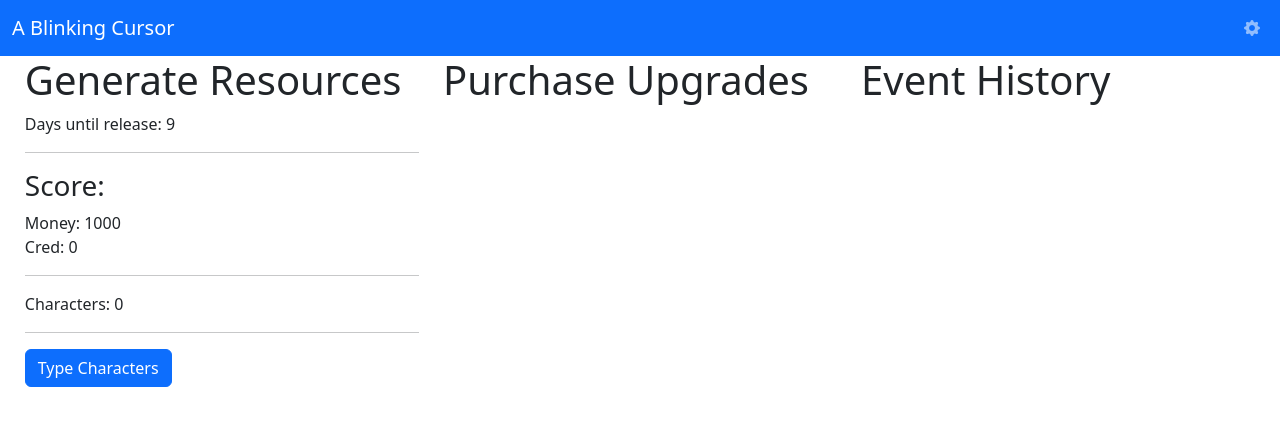
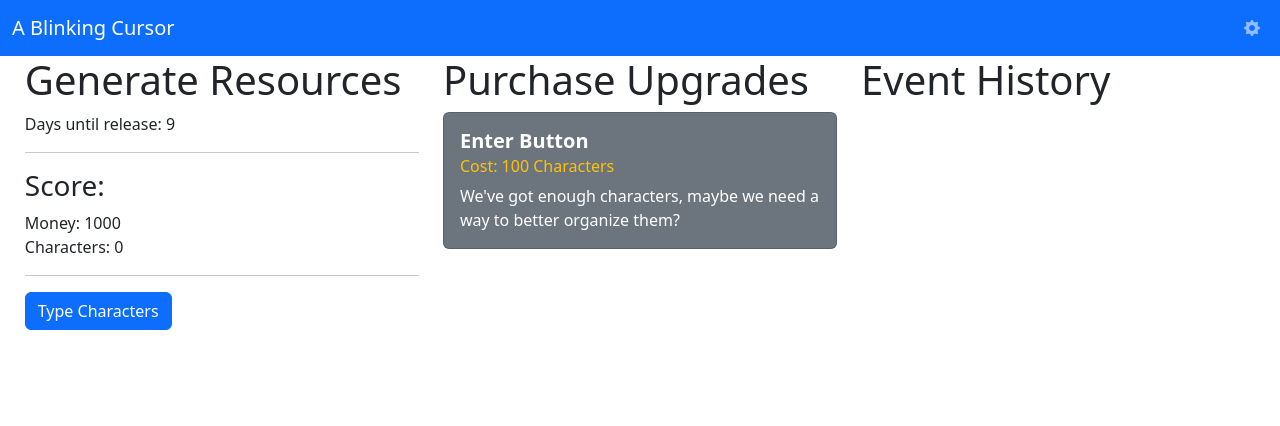
Before and after one commit to delbertina/ABlinkingCursor, a Vue app: page / in a window 1280 px wide. Shown: the top 426 px of the page. Built offline with nearby package versions, Linux system fonts and the light colour scheme.

Commit message:
Finish data-driven store and display system with some initial data

```diff
--- /dev/null
+++ b/src/data/score_action.ts
@@ -0,0 +1,46 @@
+import type { ScoreAction } from '@/types/score_action'
+
+export const ScoreActions: Array<ScoreAction> = [
+  {
+    id: 1,
+    name: 'Type Characters',
+    scoreId: 3,
+    cooldown: 5000,
+    action: (input: number) => input + 5
+  },
+  {
+    id: 2,
+    name: 'Add Lines',
+    scoreId: 4,
+    cooldown: 10000,
+    action: (input: number) => input + 5
+  },
+  {
+    id: 3,
+    name: 'Return Functions',
+    scoreId: 5,
+    cooldown: 15000,
+    action: (input: number) => input + 5
+  },
+  {
+    id: 4,
+    name: 'Export Classes',
+    scoreId: 6,
+    cooldown: 20000,
+    action: (input: number) => input + 5
+  },
+  {
+    id: 5,
+    name: 'Build Packages',
+    scoreId: 7,
+    cooldown: 25000,
+    action: (input: number) => input + 5
+  },
+  {
+    id: 6,
+    name: 'Ship Products',
+    scoreId: 8,
+    cooldown: 30000,
+    action: (input: number) => input + 5
+  }
+]
--- /dev/null
+++ b/src/data/score_action_unlocks.ts
@@ -0,0 +1,9 @@
+import type { ScoreActionUnlock } from '@/types/score_action_unlock'
+
+export const ScoreActionUnlocks: Array<ScoreActionUnlock> = [
+  {
+    id: 1,
+    scoreActionId: 2,
+    upgradeId: 1
+  }
+]
--- /dev/null
+++ b/src/data/score_unlocks.ts
@@ -0,0 +1,9 @@
+import type { ScoreUnlock } from '@/types/score_unlock'
+
+export const ScoreUnlocks: Array<ScoreUnlock> = [
+  {
+    id: 1,
+    scoreId: 4,
+    upgradeId: 1
+  }
+]
--- a/src/data/scores.ts
+++ b/src/data/scores.ts
@@ -3,34 +3,42 @@ import type { Score } from '@/types/score'
 export const Scores: Array<Score> = [
   {
     id: 1,
-    name: 'Money'
+    name: 'Money',
+    value: 1000
   },
   {
     id: 2,
-    name: 'Cred'
+    name: 'Cred',
+    value: 0
   },
   {
     id: 3,
-    name: 'Characters'
+    name: 'Characters',
+    value: 0
   },
   {
     id: 4,
-    name: 'Lines'
+    name: 'Lines',
+    value: 0
   },
   {
     id: 5,
-    name: 'Functions'
+    name: 'Functions',
+    value: 0
   },
   {
     id: 6,
-    name: 'Classes'
+    name: 'Classes',
+    value: 0
   },
   {
     id: 7,
-    name: 'Packages'
+    name: 'Packages',
+    value: 0
   },
   {
     id: 8,
-    name: 'Products'
+    name: 'Products',
+    value: 0
   }
 ]
--- a/src/data/upgrades.ts
+++ b/src/data/upgrades.ts
@@ -6,7 +6,6 @@ export const Upgrades: Array<Upgrade> = [
     name: 'Enter Button',
     price: 100,
     priceScoreId: 3,
-    description: "We've got enough characters, maybe we need a way to better organize them?",
-    unlocksScoreId: 4
+    description: "We've got enough characters, maybe we need a way to better organize them?"
   }
 ]
--- a/src/stores/score.ts
+++ b/src/stores/score.ts
@@ -1,55 +1,81 @@
+import { ScoreActions } from '@/data/score_action'
+import { ScoreActionUnlocks } from '@/data/score_action_unlocks'
+import { ScoreUnlocks } from '@/data/score_unlocks'
+import { Scores } from '@/data/scores'
+import { Upgrades } from '@/data/upgrades'
+import type { Score } from '@/types/score'
+import type { ScoreAction } from '@/types/score_action'
+import type { ScoreActionUnlock } from '@/types/score_action_unlock'
+import type { ScoreUnlock } from '@/types/score_unlock'
+import type { Upgrade } from '@/types/upgrade'
 import { defineStore } from 'pinia'
 
 export const useScoreStore = defineStore('score', {
   state: () => ({
-    chars: 0,
-    lines: -1,
-    funcs: -1,
-    classes: -1,
-    packs: -1,
-    prods: -1,
-    money: 1000,
-    cred: 0
+    scores: Scores,
+    unlockedScores: [1, 3] as number[],
+    unlockedScoreActions: [1] as number[],
+    ownedUpgrades: [] as number[]
   }),
+  getters: {
+    displayScores: (state) => {
+      return state.scores.filter((item) => state.unlockedScores.indexOf(item.id) > -1)
+    },
+    displayScoreActions: (state) => {
+      return ScoreActions.filter((item) => state.unlockedScoreActions.indexOf(item.id) > -1)
+    },
+    displayUpgrades: (state) => {
+      return Upgrades.filter((item) => state.ownedUpgrades.indexOf(item.id) === -1)
+    }
+  },
   actions: {
-    addChars(add: number) {
-      this.chars += add
+    doScoreAction(id: number): boolean {
+      const scoreAction = ScoreActions.find((item: ScoreAction) => item.id === id)
+      if (!scoreAction) {
+        return false
+      }
+      const scoreIndex = this.scores.findIndex((item: Score) => item.id === scoreAction?.scoreId)
+      const tempScore = scoreAction.action(this.scores[scoreIndex].value)
+      this.scores[scoreIndex].value = tempScore
+      return true
     },
-    addLines(add: number) {
-      this.lines += add
+    unlockScore(id: number): boolean {
+      const score = Scores.find((item: Score) => item.id === id)
+      if (!score) {
+        return false
+      }
+      this.unlockedScores.push(score.id)
+      return true
     },
-    addFuncs(add: number) {
-      this.funcs += add
+    unlockScoreAction(id: number): boolean {
+      const scoreAction = ScoreActions.find((item: ScoreAction) => item.id === id)
+      if (!scoreAction) {
+        return false
+      }
+      this.unlockedScoreActions.push(scoreAction.id)
+      return true
     },
-    addClasses(add: number) {
-      this.classes += add
-    },
-    addPacks(add: number) {
-      this.packs += add
-    },
-    addProds(add: number) {
-      this.prods += add
-    },
-    addMoney(add: number) {
-      this.money += add
-    },
-    addCred(add: number) {
-      this.cred += add
-    },
-    unlockLines() {
-      this.lines = 0
-    },
-    unlockFuncs() {
-      this.funcs = 0
-    },
-    unlockClasses() {
-      this.classes = 0
-    },
-    unlockPacks() {
-      this.packs = 0
-    },
-    unlockProds() {
-      this.prods = 0
+    purchaseUpgrade(id: number): boolean {
+      const upgrade = Upgrades.find((item: Upgrade) => item.id === id)
+      // If no upgrade found, return "error"
+      if (!upgrade) {
+        return false
+      }
+      // TODO: check if enough money
+      this.ownedUpgrades.push(upgrade.id)
+      // Unlock any score actions that were unlocked
+      const unlockedScoreActions = ScoreActionUnlocks.filter(
+        (item: ScoreActionUnlock) => item.upgradeId === id
+      )
+      unlockedScoreActions.forEach((unlock) => {
+        this.unlockScoreAction(unlock.scoreActionId)
+      })
+      // Unlock any scores that were unlocked
+      const unlockedScores = ScoreUnlocks.filter((item: ScoreUnlock) => item.upgradeId === id)
+      unlockedScores.forEach((unlock) => {
+        this.unlockScore(unlock.scoreId)
+      })
+      return true
     }
   }
 })
--- a/src/types/score.ts
+++ b/src/types/score.ts
@@ -1,4 +1,5 @@
 export interface Score {
   id: number
   name: string
+  value: number
 }
--- /dev/null
+++ b/src/types/score_action.ts
@@ -0,0 +1,7 @@
+export interface ScoreAction {
+  id: number
+  name: string
+  scoreId: number
+  cooldown: number
+  action: Function
+}
--- /dev/null
+++ b/src/types/score_action_unlock.ts
@@ -0,0 +1,5 @@
+export interface ScoreActionUnlock {
+  id: number
+  scoreActionId: number
+  upgradeId: number
+}
--- /dev/null
+++ b/src/types/score_unlock.ts
@@ -0,0 +1,5 @@
+export interface ScoreUnlock {
+  id: number
+  scoreId: number
+  upgradeId: number
+}
--- a/src/types/upgrade.ts
+++ b/src/types/upgrade.ts
@@ -4,5 +4,4 @@ export interface Upgrade {
   price: number
   priceScoreId: number
   description: string
-  unlocksScoreId?: number
 }
--- a/src/views/HomeView.vue
+++ b/src/views/HomeView.vue
@@ -3,25 +3,18 @@ import { ref } from 'vue'
 import LoadingButton from '@/components/LoadingButton/LoadingButton.vue'
 import { useScoreStore } from '@/stores/score'
 import UpgradeCard from '@/components/UpgradeCard/UpgradeCard.vue'
+import { Scores } from '@/data/scores'
 
-const score = useScoreStore()
+const score_store = useScoreStore()
 
 let releaseDate = ref(9)
-const cooldownAddChar = 5000
 
-// const changeRelease = () => {
-//   //Change release date to a number from 10-110.
-//   releaseDate.value = Math.ceil(Math.random() * 100) + 10
-// }
-const addCharacters = () => {
-  //Add characters to total from 2-15
-  score.addChars(Math.ceil(Math.random() * 15) + 2)
+const clickScoreButton = (index: number) => {
+  // score.addScore(index, Math.ceil(Math.random() * 15) + 2)
+  score_store.doScoreAction(index)
 }
-const clickButtonType = () => {
-  addCharacters()
-}
-const clickUpgradeCard = () => {
-  console.log('upgrade card clicked')
+const clickUpgradeCard = (index: number) => {
+  score_store.purchaseUpgrade(index)
 }
 </script>
 
@@ -33,35 +26,31 @@ const clickUpgradeCard = () => {
         <p>Days until release: {{ releaseDate }}</p>
         <hr />
         <h3>Score:</h3>
-        <div>
-          <div>Money: {{ score.money }}</div>
-          <div>Cred: {{ score.cred }}</div>
-          <hr />
-          <div>Characters: {{ score.chars }}</div>
-          <div v-if="score.lines >= 0">Lines: {{ score.lines }}</div>
-          <div v-if="score.funcs >= 0">Functions: {{ score.funcs }}</div>
-          <div v-if="score.classes >= 0">Classes: {{ score.classes }}</div>
-          <div v-if="score.packs >= 0">Packages: {{ score.packs }}</div>
-          <div v-if="score.prods >= 0">Products: {{ score.prods }}</div>
+        <div v-for="score in score_store.displayScores" :key="score.id">
+          <div>{{ score.name }}: {{ score.value }}</div>
         </div>
         <hr />
-        <LoadingButton
-          :button-cooldown="cooldownAddChar"
-          button-text="Type Characters"
-          @on-click="clickButtonType"
-        />
+        <div v-for="action in score_store.displayScoreActions" :key="action.id">
+          <LoadingButton
+            :button-cooldown="action.cooldown"
+            :button-text="action.name"
+            @on-click="() => clickScoreButton(action.id)"
+          />
+        </div>
       </div>
       <div class="col">
         <h1>Purchase Upgrades</h1>
-        <div v-if="score.chars >= 30">
+        <!-- <div v-if="score.chars >= 30"> -->
+        <div v-for="upgrade in score_store.displayUpgrades" :key="upgrade.id">
           <UpgradeCard
-            card-title="Enter Button"
-            :card-price="100"
-            card-price-unit="characters"
-            card-description="We've got enough characters, maybe we need a way to better organize them?"
-            @on-click="clickUpgradeCard"
+            :card-title="upgrade.name"
+            :card-price="upgrade.price"
+            :card-price-unit="Scores.find((item) => item.id === upgrade.priceScoreId)?.name ?? ''"
+            :card-description="upgrade.description"
+            @on-click="() => clickUpgradeCard(upgrade.id)"
           />
         </div>
+        <!-- </div> -->
       </div>
       <div class="col"><h1>Event History</h1></div>
     </div>
```
